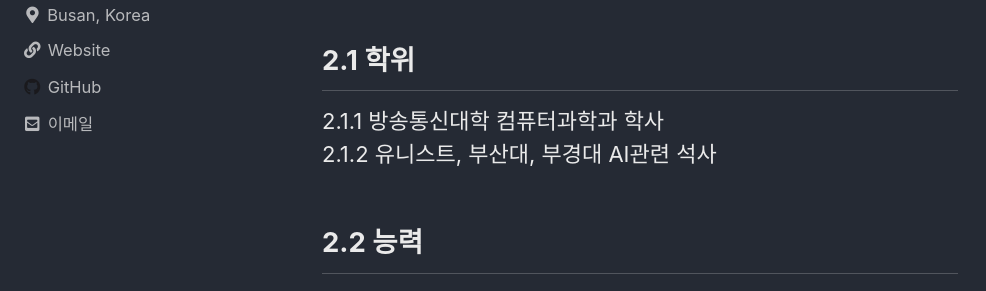
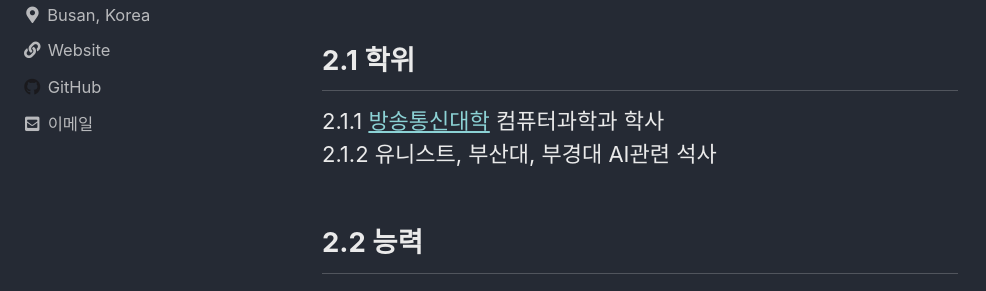
Before and after one commit to atoye1/atoye1.github.io, a Jekyll site: the page built from _posts/2020-10-19-thoughts-on-study.md, in a window 1280 px wide and 900 px high, scrolled down 602 px. Shown: the part 152-443 px from the top of the window, without its empty margins (0-986 px from the left). Built offline with Jekyll 4.4.1, drawn with Linux system fonts in a browser that asks for light colours; cached includes are drawn as plain includes; comment, search, counter and statistics services are not loaded; part of the change alters nothing that is shown.

```diff
--- a/_posts/2020-10-19-thoughts-on-study.md
+++ b/_posts/2020-10-19-thoughts-on-study.md
@@ -19,7 +19,7 @@ last_modified_at:
 
 # 2. 하고싶은 공부의 정도
 ## 2.1 학위
-2.1.1 방송통신대학 컴퓨터과학과 학사
+2.1.1 [방송통신대학](https://www.knou.ac.kr/) 컴퓨터과학과 학사
 2.1.2 유니스트, 부산대, 부경대 AI관련 석사
 ## 2.2 능력
 2.2.1 인공지능에 대한 실무적인 능력
@@ -50,6 +50,6 @@ iot 관련 해서 공부해서 스마트홈 구축관련 부업실시
 ## 11월
 ## 12월
 ## 1월
-  1. POCU academy C# Coures
+  1. [POCU academy C# Coures](https://pocu.academy)
 ## 2월
 ## 3월
```
